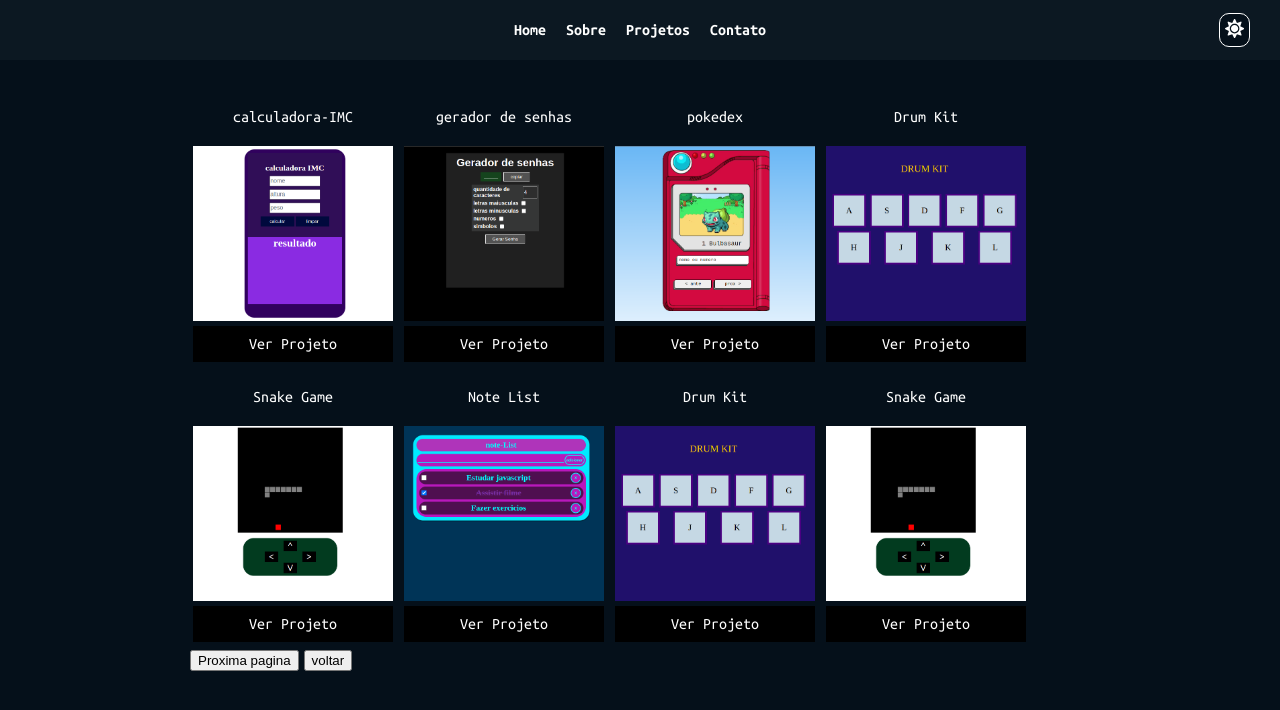
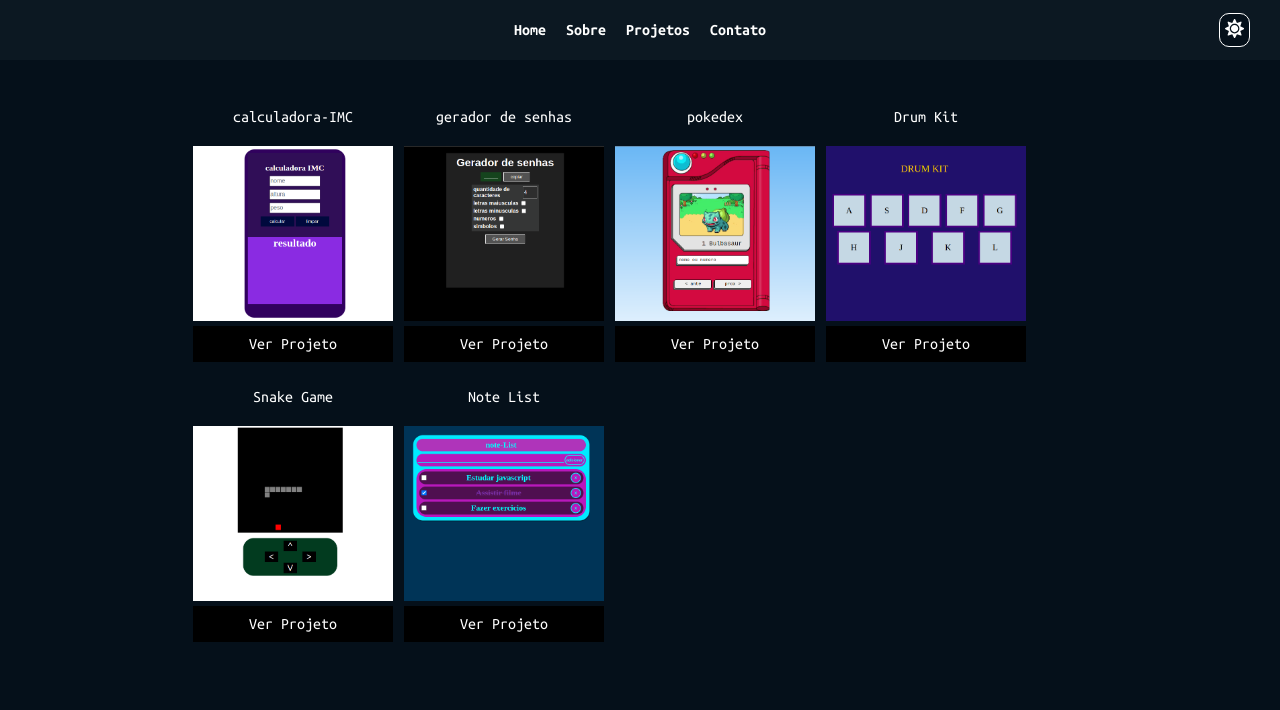
Before and after one commit to lauriciodev/portifolio-react-js, a React (Vite) app: page /projects in a window 1280 px wide. Shown: the top 710 px of the page. Built offline with nearby package versions, Linux system fonts and the light colour scheme.

Commit message:
logica paginação (finalizada)

```diff
--- a/src/pages/Pojects/index.jsx
+++ b/src/pages/Pojects/index.jsx
@@ -9,10 +9,10 @@ export default function Projects() {
   const totalPages = Math.ceil(ProjectsData.length / projectsPerPage);
 
   useEffect(() => {
-    handleNextPage(page);
+    handlePage(page);
   }, []);
 
-  function handleNextPage(pageIndice) {
+  function handlePage(pageIndice) {
     let startProject = (pageIndice - 1) * projectsPerPage;
     let finalProject = startProject + projectsPerPage;
 
@@ -33,12 +33,10 @@ export default function Projects() {
       ))}
 
       {projects.length >= projectsPerPage && (
-        <button onClick={() => handleNextPage(page)}>Proxima pagina</button>
+        <button onClick={() => handlePage(page)}>Proxima pagina</button>
       )}
 
-      {page != 1 && (
-        <button onClick={() => handleNextPage(page - 2)}>voltar</button>
-      )}
+      {page > 2 && <button onClick={() => handlePage(page - 2)}>voltar</button>}
     </ContainerProjects>
   );
 }
--- a/src/pages/Pojects/projects.js
+++ b/src/pages/Pojects/projects.js
@@ -36,61 +36,6 @@ const ProjectsData = [
     foto: proj7,
     link: "/projeto3",
   },
-  {
-    nome: "Drum Kit",
-    foto: proj4,
-    link: "/projeto3",
-  },
-  {
-    nome: "Snake Game",
-    foto: proj6,
-    link: "/projeto3",
-  },
-  {
-    nome: "Note List",
-    foto: proj7,
-    link: "/projeto3",
-  },
-  {
-    nome: "gerador de senhas",
-    foto: proj2,
-    link: "/projeto2",
-  },
-  {
-    nome: "pokedex",
-    foto: proj3,
-    link: "/projeto3",
-  },
-  {
-    nome: "Drum Kit",
-    foto: proj4,
-    link: "/projeto3",
-  },
-  {
-    nome: "Snake Game",
-    foto: proj6,
-    link: "/projeto3",
-  },
-  {
-    nome: "Note List",
-    foto: proj7,
-    link: "/projeto3",
-  },
-  {
-    nome: "Drum Kit",
-    foto: proj4,
-    link: "/projeto3",
-  },
-  {
-    nome: "Snake Game",
-    foto: proj6,
-    link: "/projeto3",
-  },
-  {
-    nome: "Note List",
-    foto: proj7,
-    link: "/projeto3",
-  },
 ];
 
 export default ProjectsData;
```
